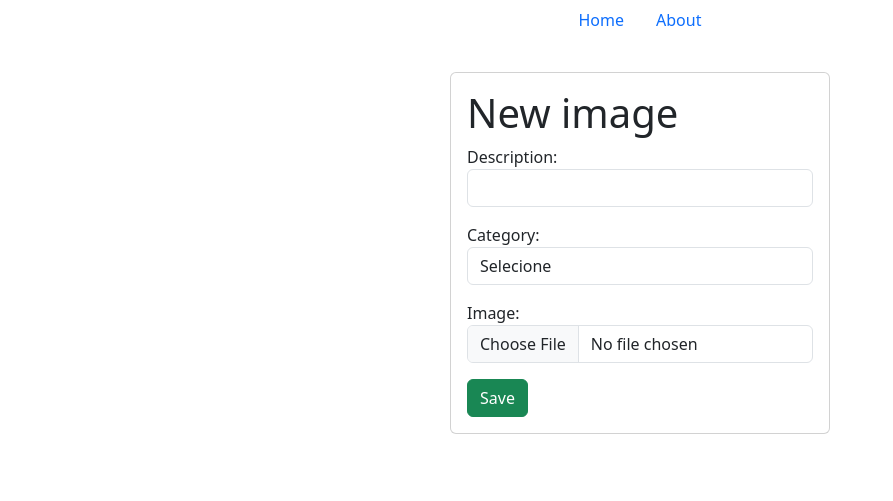
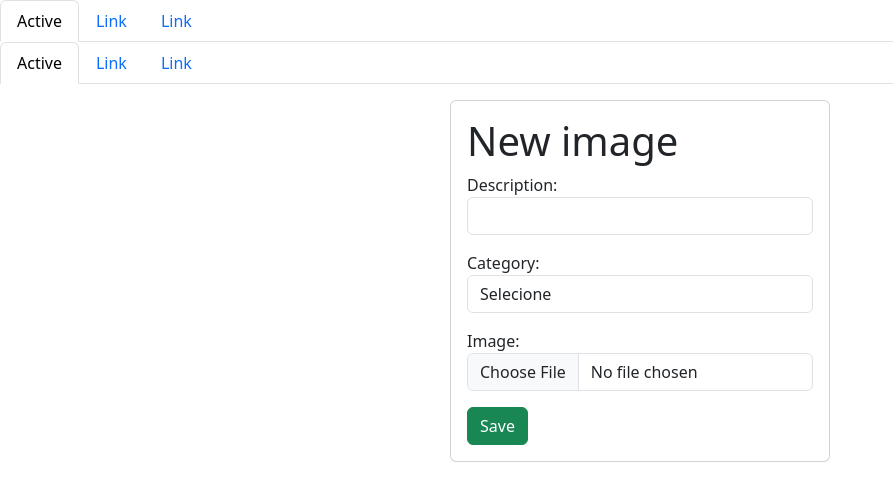
Before and after one commit to bryanby2002/spring-gallery, a Spring Boot app: page /new in a window 1280 px wide. Shown: the top 501 px of the page, without its empty margins (0-893 px from the left). Run offline with Spring Boot 4, Linux system fonts and the light colour scheme.

Commit message:
tercer commit

```diff
--- a/src/main/resources/templates/login.html
+++ b/src/main/resources/templates/login.html
@@ -9,6 +9,8 @@
 </head>
 <body>
 
+
+  <!--Nav-->
   <ul class="nav nav-tabs">
     <li class="nav-item">
       <a class="nav-link active" aria-current="page" href="#">Active</a>
--- a/src/main/resources/templates/new.html
+++ b/src/main/resources/templates/new.html
@@ -5,29 +5,36 @@
   <meta charset="UTF-8">
   <meta name="viewport" content="width=device-width, initial-scale=1.0">
   <link rel="stylesheet" href="https://cdn.jsdelivr.net/npm/bootstrap@5.3.2/dist/css/bootstrap.min.css">
-  <title>Login</title>
+  <title>Images</title>
 </head>
 
 <body>
 
-  <ul class="nav justify-content-center">
+  <!--Nav-->
+  <ul class="nav nav-tabs">
     <li class="nav-item">
-      <a class="nav-link active" aria-current="page" href="#">Home</a>
+      <a class="nav-link active" aria-current="page" href="#">Active</a>
     </li>
     <li class="nav-item">
-      <a class="nav-link" href="#">About</a>
+      <a class="nav-link" href="#">Link</a>
+    </li>
+    <li class="nav-item">
+      <a class="nav-link" href="#">Link</a>
     </li>
   </ul>
 
-  <div class="container mt-3">
-    <div class="row justify-content-center">
-      <div class="col col-md-4">
-        <div th:if="${alert}">
-          <p class="text-success fw-bold" th:text="${alert}"></p>
-        </div>
-      </div>
-    </div>
-  </div>
+  <!--Mesage alert-->
+  <ul class="nav nav-tabs">
+    <li class="nav-item">
+      <a class="nav-link active" aria-current="page" href="#">Active</a>
+    </li>
+    <li class="nav-item">
+      <a class="nav-link" href="#">Link</a>
+    </li>
+    <li class="nav-item">
+      <a class="nav-link" href="#">Link</a>
+    </li>
+  </ul>
 
   <div class="container mt-3">
     <div class="row justify-content-center">
```
Also changed, not shown: src/main/resources/templates/index.html (+16 -1 lines), src/main/resources/static/css/style.css (line endings or trailing spaces), 1 other file.
